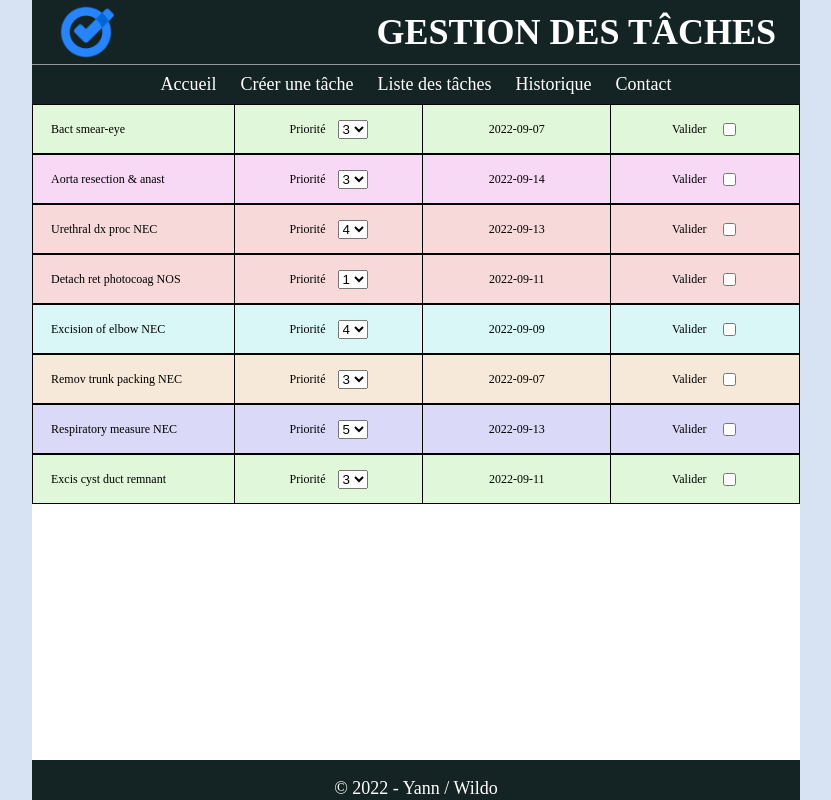
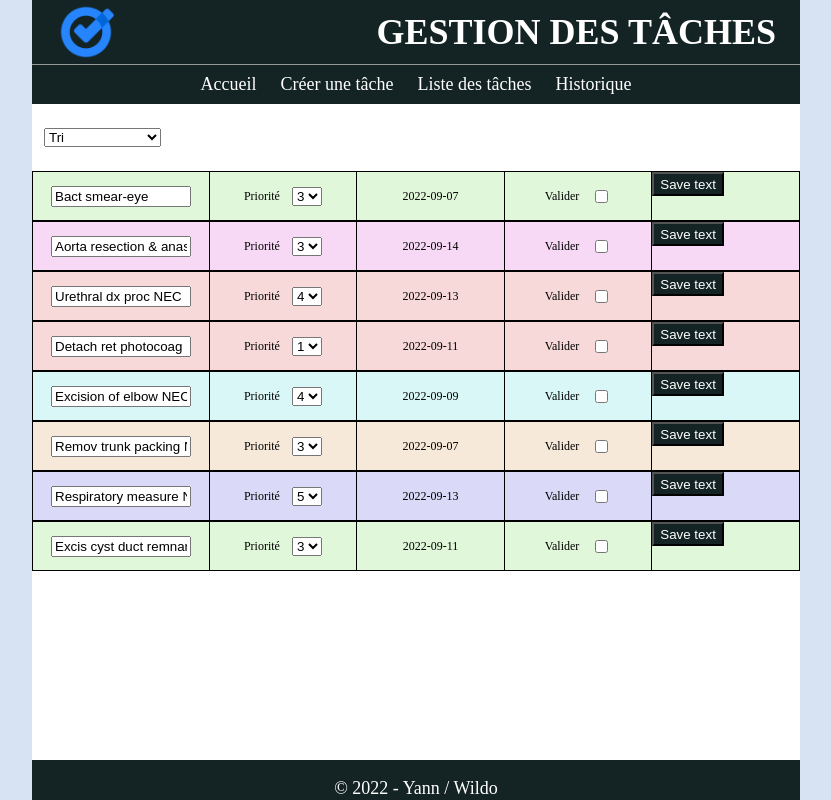
Before and after one commit to cardozoledezma/gestion_tasks, a PHP site: page / in a window 1280 px wide. Shown: the whole page, without its empty margins (224-1055 px from the left). Run offline with PHP 8.4, Linux system fonts and the light colour scheme; data comes from the database, SQL or seed files in the repository.

Commit message:
UPDATE boolean

```diff
--- a/css/style.css
+++ b/css/style.css
@@ -83,6 +83,10 @@ body{
 .formCreate *{
     margin: .5rem 0;
 }
+.sort_list{
+    width: 100%;
+    padding: 2rem 1rem;
+}
 .cellList{
     border: solid black 1px;
     width: 100%;
@@ -101,10 +105,22 @@ body{
 }
 .description{
     text-align: left;
-    padding-left: 1.5rem;
+    padding: 0 1.5rem;
     align-items: center;
 }
-.priority, .date, .div-checkbox{
+.description input[type=text]{ width: 100%; }
+
+.btn-description{
+    height: 50%;
+    background-color: var(--bg-black);
+    color: var(--white);
+}
+.btn-description:hover{
+    background-color: var(--white);
+    color: var(--bg-black);
+}
+
+.priority, .date, .div-checkbox, .btn-description{
     align-items: center;
     justify-content: center;
 }
--- a/globals.php
+++ b/globals.php
@@ -1,9 +1,10 @@
 <?php
 
+$dir = isset($_REQUEST['dir']) ? $_REQUEST['dir'] : 1;
+
 try {
-    $dbCo = new PDO( 'mysql:host=localhost;dbname=list_task;charset=utf8', 'xloadx', 'r86bs9kp' );
-    $dbCo->setAttribute(PDO::ATTR_DEFAULT_FETCH_MODE,
-    PDO::FETCH_ASSOC);
+    $dbOptions = [ PDO::ATTR_DEFAULT_FETCH_MODE, PDO::FETCH_ASSOC ];
+    $dbCo = new PDO( 'mysql:host=localhost;dbname=list_task;charset=utf8', 'xloadx', 'r86bs9kp', $dbOptions);
 }
 catch (Exception $e) {
     die("Unable to connect to the database.".$e->getMessage());
@@ -17,4 +18,38 @@ $footer = '
 
 $color = [ "f7d9d9", "dad9f7", "e0f7d9", "f7f7d9", "f7e9d9", "eed9f7", "f7d9f6", "d9f7f7" ];
 
+$sortPriority = isset($_REQUEST['sort']) ? $_REQUEST['sort'] : '';
+
+function meta() : string{
+    $html = '    <meta charset="UTF-8">
+    <meta http-equiv="X-UA-Compatible" content="IE=edge">
+    <meta name="viewport" content="width=device-width, initial-scale=1.0">
+    <link rel="icon" href="favicon.png">
+    <title>Gestion Tasks</title>
+    <link rel="stylesheet" href="css/font-awesome.min.css">
+    <link rel="stylesheet" href="css/global.css">
+    <link rel="stylesheet" href="css/style.css?'.time().'">';
+    return $html;
+}
+
+function head() : string{
+    $html =  '<header class="header">
+    <img src="img/logo.png" class="logo">
+    <h1 class="site_title">GESTION DES TÂCHES</h1>
+    </header>';
+    return $html;
+}
+function nav() : string{
+    $html = '    <nav class="navbar">
+    <ul class="ul-navbar">
+        <li  class="li-navbar"><a class="lnk-navbar" href="index.php?page=1&dir=1">Accueil</a></li>
+        <li  class="li-navbar"><a class="lnk-navbar" href="index.php?page=1&dir=2">Créer une tâche</a></li>
+        <li  class="li-navbar"><a class="lnk-navbar" href="index.php?page=1&dir=3">Liste des tâches</a></li>
+        <li  class="li-navbar"><a class="lnk-navbar" href="index.php?page=1&dir=4">Historique</a></li>
+    </ul>
+    <button id="mobile-button" class="nav-burger"><i id="mobile-icon" class="fa fa-bars" aria-hidden="true"></i></button>
+    </nav>';
+    return $html;
+}
+
 ?>
--- a/includes/accueil.php
+++ b/includes/accueil.php
@@ -1,25 +1,30 @@
 <?php
 
-include "globals.php";
-
-$SQL = "SELECT *
-FROM task;";
+$SQL = "SELECT * FROM task";
+$SQL .= (isset($_REQUEST['sort'])) ? " ORDER BY priority" : "";
 
 $requete = $dbCo->prepare($SQL);
 $requete->execute();
 
 $tasks = array_map(fn($t) => ["id_task"=>$t['id_task'], "description"=>$t['description'], "color"=>$t['color'], "priority"=>$t['priority'], "date_reminder"=>$t['date_reminder'], "done"=>$t['done'], "id_users"=>$t['id_users']], $requete->fetchAll());
 
-// var_dump($tasks);
+$list = "
+<div class='sort_list'>
+    <select id='sort-priority' name='sort-priority'>
+        <option selected readonly>Tri</option>
+        <option readonly></option>
+        <option value='priority'>Trier par priorité</option>
+    </select>
+</div>
+<ul>";
 
-$list = "<ul>";
-
+// var_dump($_REQUEST);
 $color_use = 0;
 foreach($tasks as $task){
     if((!$task['done'])){
         $list .= "<form merthod='GET' action='update.php?target=done&id=".$task['id_task']."'>";
         $list .= "  <li class='cellList' style='background-color: #".$color[$task['color']-1].";'>";
-        $list .= "      <div class='description'>".$task['description']."</div>";
+        $list .= "      <div class='description'><input type='text' value='".$task['description']."' id='id-description".$task['id_task']."' name='id-description".$task['id_task']."' ></div>";
         $list .= "      <div class='priority'>";
         $list .="           <span>Priorité</span><select id='select-priority' name='select-priority'>";
 
@@ -30,8 +35,9 @@ foreach($tasks as $task){
         $list .= "          </select>";
         $list .= "      </div>";
         $list .= "      <div class='date'>".$task['date_reminder']."</div>";
-        $list .= "      <div class='div-checkbox'><span>Valider</span><input type='checkbox' value='".$task['id_task']."' id='id-checkbox'/></div>";
+        $list .= "      <div class='div-checkbox'><span>Valider</span><input type='checkbox' value='".$task['id_task']."' id='id-checkbox".$task['id_task']."' name='id-checkbox".$task['id_task']."' class='id-checkbox'/></div>";
         $list .= "      <input type='hidden' value='".$task['id_users']."' id='hidden_value'>";
+        $list .= "      <div class='div-description'><input type='button' value='Save text' class='btn-description' id='btn-description".$task['id_task']."' name='btn-description".$task['id_task']."' /></div>";
         $list .= "  </li>";
         $list .= "</form>";
     }
--- a/includes/createTask.php
+++ b/includes/createTask.php
@@ -1,6 +1,4 @@
 <?php
-
-include "globals.php";
 
 $SQL = "SELECT * FROM theme;";
 $requete = $dbCo->prepare($SQL);
--- a/index.php
+++ b/index.php
@@ -1,37 +1,23 @@
 <?php
-
-include "globals.php";
-
+    include "globals.php";
 ?>
 
 <!DOCTYPE html>
 <html lang="en">
 <head>
-    <meta charset="UTF-8">
-    <meta http-equiv="X-UA-Compatible" content="IE=edge">
-    <meta name="viewport" content="width=device-width, initial-scale=1.0">
-    <link rel="icon" href="favicon.png">
-    <title>Gestion Tasks</title>
-    <link rel="stylesheet" href="css/font-awesome.min.css">
-    <link rel="stylesheet" href="css/global.css">
-    <link rel="stylesheet" href="css/style.css?<?=time()?>">
+    <?=meta()?>
 </head>
 <body class="site">
-    <header class="header">
-        <img src="img/logo.png" class="logo">
-        <h1 class="site_title">GESTION DES TÂCHES</h1>
-    </header>
-    <nav class="navbar">
-        <ul class="ul-navbar">
-            <li  class="li-navbar"><a class="lnk-navbar" href="index.php?page=1">Accueil</a></li>
-            <li  class="li-navbar"><a class="lnk-navbar" href="index.php?page=2">Créer une tâche</a></li>
-            <li  class="li-navbar"><a class="lnk-navbar" href="index.php?page=3">Liste des tâches</a></li>
-            <li  class="li-navbar"><a class="lnk-navbar" href="index.php?page=4">Historique</a></li>
-            <li  class="li-navbar"><a class="lnk-navbar" href="index.php?page=5">Contact</a></li>
-        </ul>
-        <button id="mobile-button" class="nav-burger"><i id="mobile-icon" class="fa fa-bars" aria-hidden="true"></i></button>
-    </nav>
+    <?=head()?>
+    <?=nav()?>
     <main class="main">
-        <?php  include "switch.php"; ?>
+        <?php
+
+            if($dir == "1") include "includes/accueil.php";
+            if($dir == "2") include "includes/createTask.php";
+            if($dir == "3") include "includes/listTask.php";
+            if($dir == "4") include "includes/historyTask.php";
+
+        ?>
     </main>
 <?=$footer?>
--- a/js/script.js
+++ b/js/script.js
@@ -0,0 +1,42 @@
+console.log( "Le script est lancé..." );
+document.getElementById('sort-priority').addEventListener('change', function (event) {
+     window.location.href = 'index.php?page=1&sort=' + this.value;
+});
+
+const check = document.querySelectorAll( '.id-checkbox');
+check.forEach(element => element.addEventListener('change', function (event) {
+     const id_checked = this.id.substr(-1,1);
+     const valid_checked = this.checked;
+
+     async function waitingForResponse() {
+          const response = await fetch("./includes/update.php?status=done&id=" + id_checked + "&checked=" + valid_checked);
+          const todoList = await response.json();
+          // console.table(todoList);
+          if(todoList['success'].message == 'success'){
+               console.log('Update [done] effectué...');
+               location.reload();
+          }
+     }
+
+     waitingForResponse();
+
+}));
+
+const description = document.querySelectorAll( '.btn-description');
+description.forEach(element => element.addEventListener('click', function (event) {
+     const id_description = this.id.substr(-1,1);
+     const text_description = document.getElementById("id-description"+id_description).value;
+
+     async function waitingForResponse() {
+          const response = await fetch("./includes/update.php?status=description&id=" + id_description + "&value=" + text_description);
+          const todoList = await response.json();
+          // console.table(todoList);
+          if(todoList['success'].message == 'success'){
+               console.log('Update [description] effectué...');
+               // location.reload();
+          }
+     }
+
+     waitingForResponse();
+
+}));
```
Also changed, not shown: TodoList.txt (+5 -3 lines), includes/update.php (added, +35 -0 lines).
